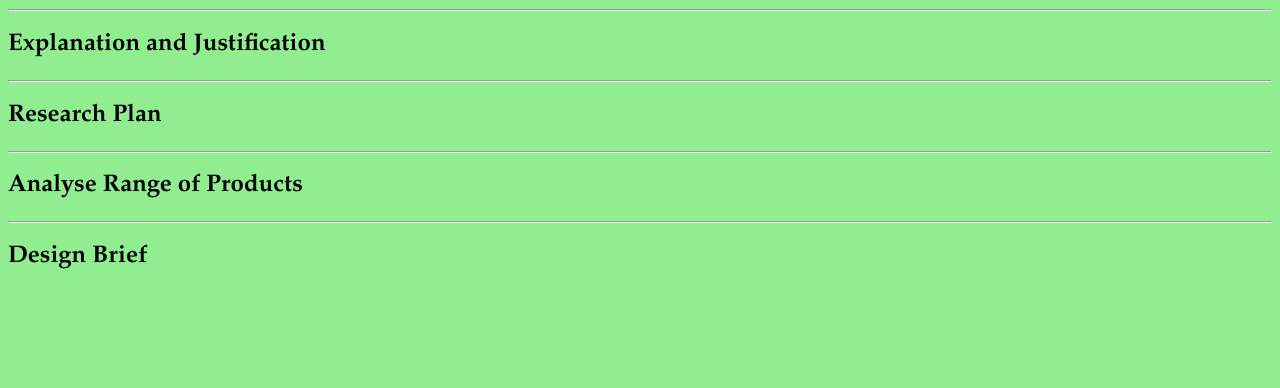
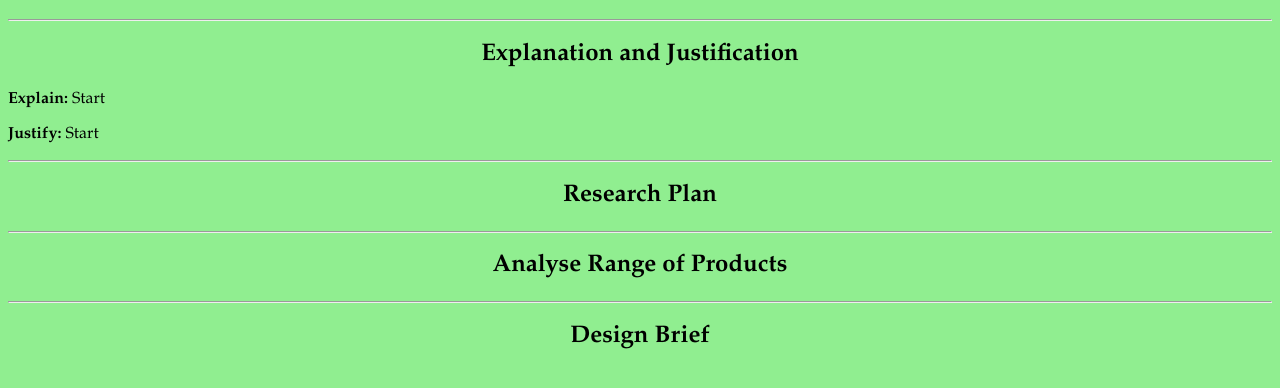
Before and after one commit to codingwillhuang/Y9Web, a plain HTML site: page inquiry.html in a window 1280 px wide. Shown: the part 72-460 px from the top of the page. Drawn offline with Linux system fonts and the light colour scheme.

Commit message:
pls work

```diff
--- a/inquiry.html
+++ b/inquiry.html
@@ -10,12 +10,19 @@ body{
 	background-color: lightgreen;
 	font-family: garamond;
 
+
 }
 
 h1{
 	text-align: center;
+	padding-bottom: 10px;
+}
+
+h2{
+	text-align: center;
 }
 </style>
+
 </head>
 
 
@@ -29,7 +36,8 @@ h1{
 <hr>
 
 <h2>Explanation and Justification</h2>
-
+<p><b>Explain: </b>Start</p>
+<p><b>Justify: </b>Start</p>
 <hr>
 
 <h2>Research Plan</h2>
```
